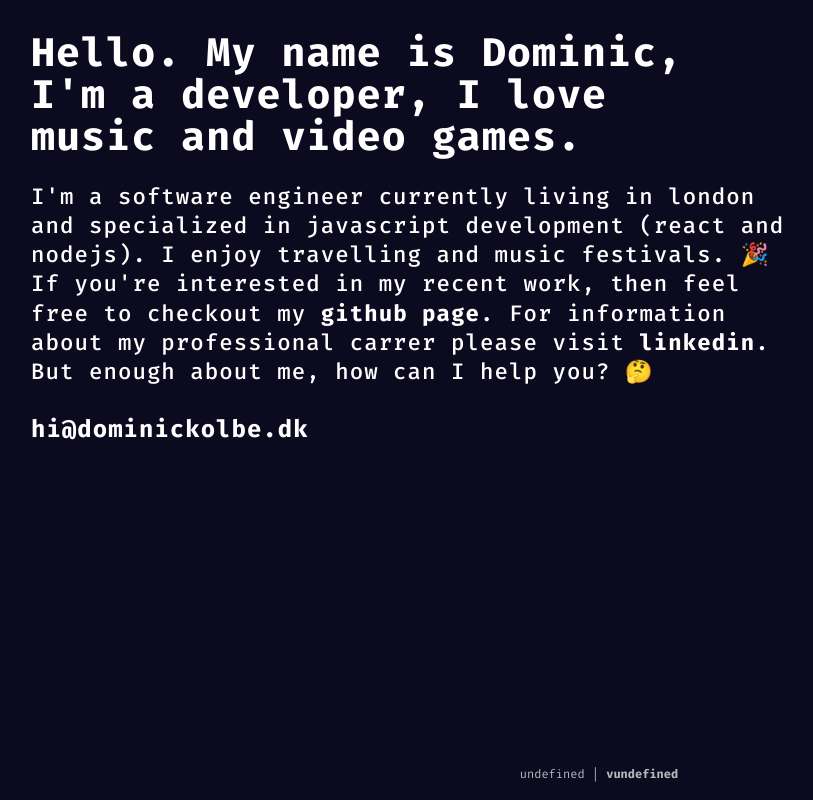
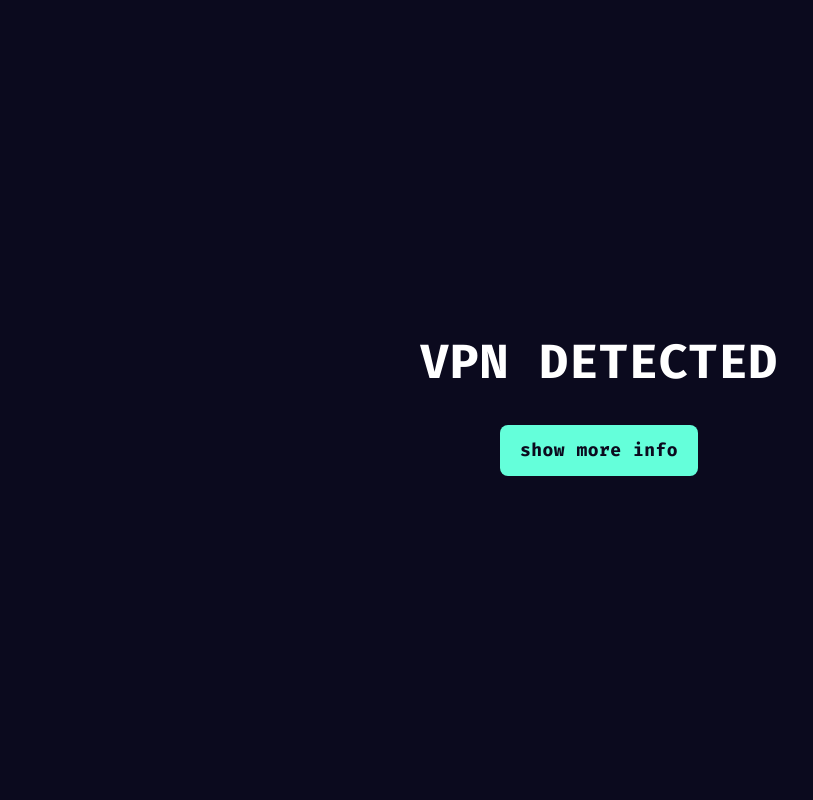
Before and after one commit to dominickolbe/dominickolbe, a React (Create React App) app: page / in a window 1280 px wide. Shown: the whole page, without its empty margins (41-854 px from the left). Built offline with nearby package versions, Linux system fonts and the light colour scheme.

Commit message:
feat: implement VpnDetected component and update App component for lazy loading

```diff
--- a/src/App.tsx
+++ b/src/App.tsx
@@ -1,27 +1,18 @@
 import { Suspense, lazy } from "react";
 
-import { ContentData } from "./types";
 import { LoadingSpinner } from "./components/LoadingSpinner";
-import content from "./assets/content.json";
-import { useAppConfig } from "./hooks/useAppConfig";
 
-// Lazy load the Portfolio component for better performance
-const Portfolio = lazy(() =>
-  import("./components/Portfolio").then((module) => ({
-    default: module.Portfolio,
+// Lazy load components for better performance
+const VpnDetected = lazy(() =>
+  import("./components/VpnDetected").then((module) => ({
+    default: module.VpnDetected,
   }))
 );
 
 export const App = () => {
-  const config = useAppConfig();
-
   return (
     <Suspense fallback={<LoadingSpinner />}>
-      <Portfolio
-        content={content as ContentData}
-        version={config.version}
-        buildTime={config.buildTime}
-      />
+      <VpnDetected />
     </Suspense>
   );
 };
--- /dev/null
+++ b/src/components/VpnDetected.tsx
@@ -0,0 +1,69 @@
+import { css } from "@emotion/css";
+
+export const VpnDetected = () => {
+  return (
+    <div
+      className={css`
+        min-height: 100vh;
+        width: 100%;
+        display: flex;
+        align-items: center;
+        justify-content: center;
+        padding: 2rem;
+      `}
+    >
+      <div
+        className={css`
+          display: flex;
+          flex-direction: column;
+          align-items: center;
+          gap: 1.5rem;
+          text-align: center;
+        `}
+      >
+        <h1
+          className={css`
+            font-size: clamp(2rem, 6vw, 3rem);
+            font-weight: 800;
+            letter-spacing: 1.05px;
+            text-transform: uppercase;
+          `}
+        >
+          vpn detected
+        </h1>
+        <button
+          type="button"
+          onClick={() => {}}
+          className={css`
+            font-family: "Fira Code", "Monaco", "Consolas", monospace;
+            font-size: clamp(1rem, 3vw, 1.125rem);
+            font-weight: 700;
+            letter-spacing: 0.5px;
+            padding: 0.85rem 1.25rem;
+            color: #0b0a1e;
+            background: #64ffda;
+            border: none;
+            border-radius: 8px;
+            cursor: pointer;
+            transition:
+              transform 0.15s ease,
+              opacity 0.2s ease;
+
+            &:hover {
+              transform: translateY(-1px);
+              opacity: 0.95;
+            }
+
+            &:active {
+              transform: translateY(0);
+              opacity: 0.9;
+            }
+          `}
+          aria-label="Show more info"
+        >
+          show more info
+        </button>
+      </div>
+    </div>
+  );
+};
```
